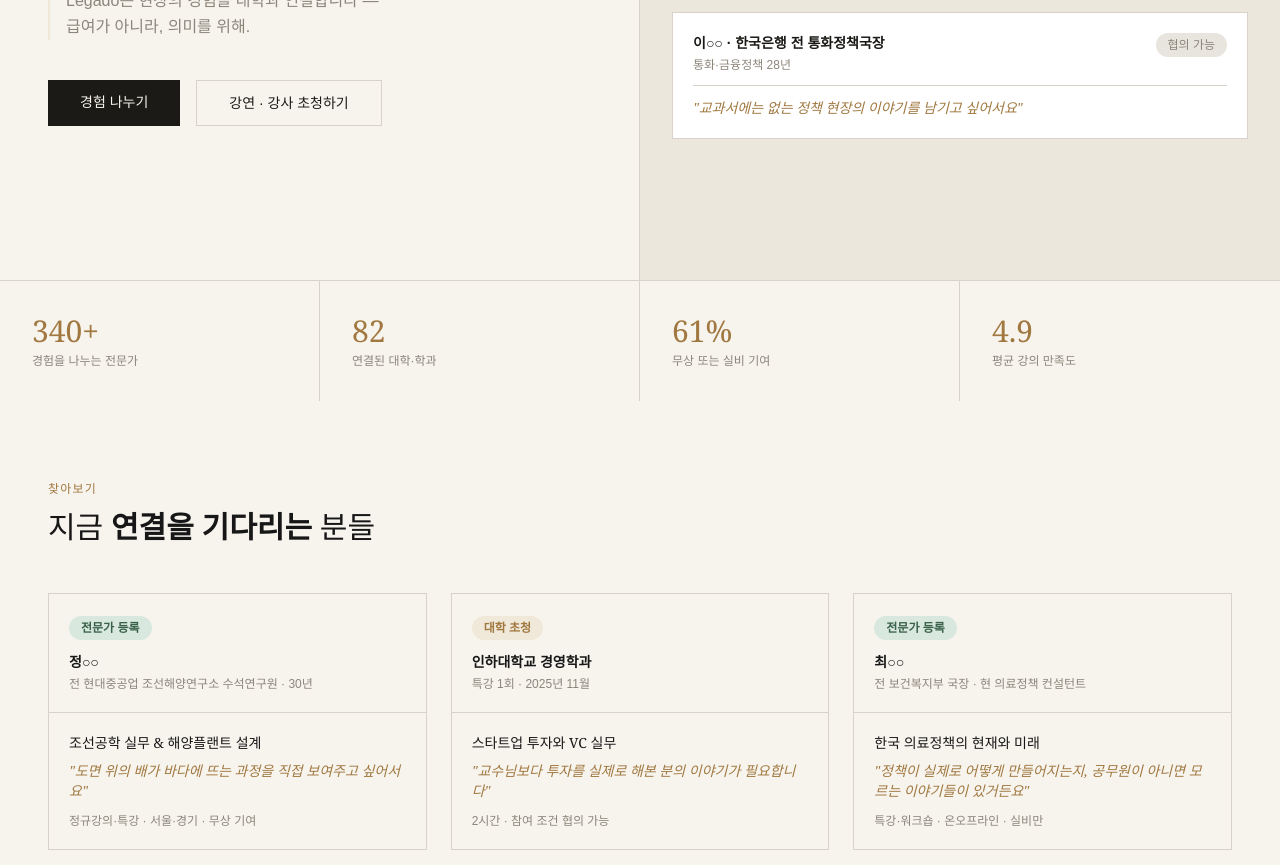
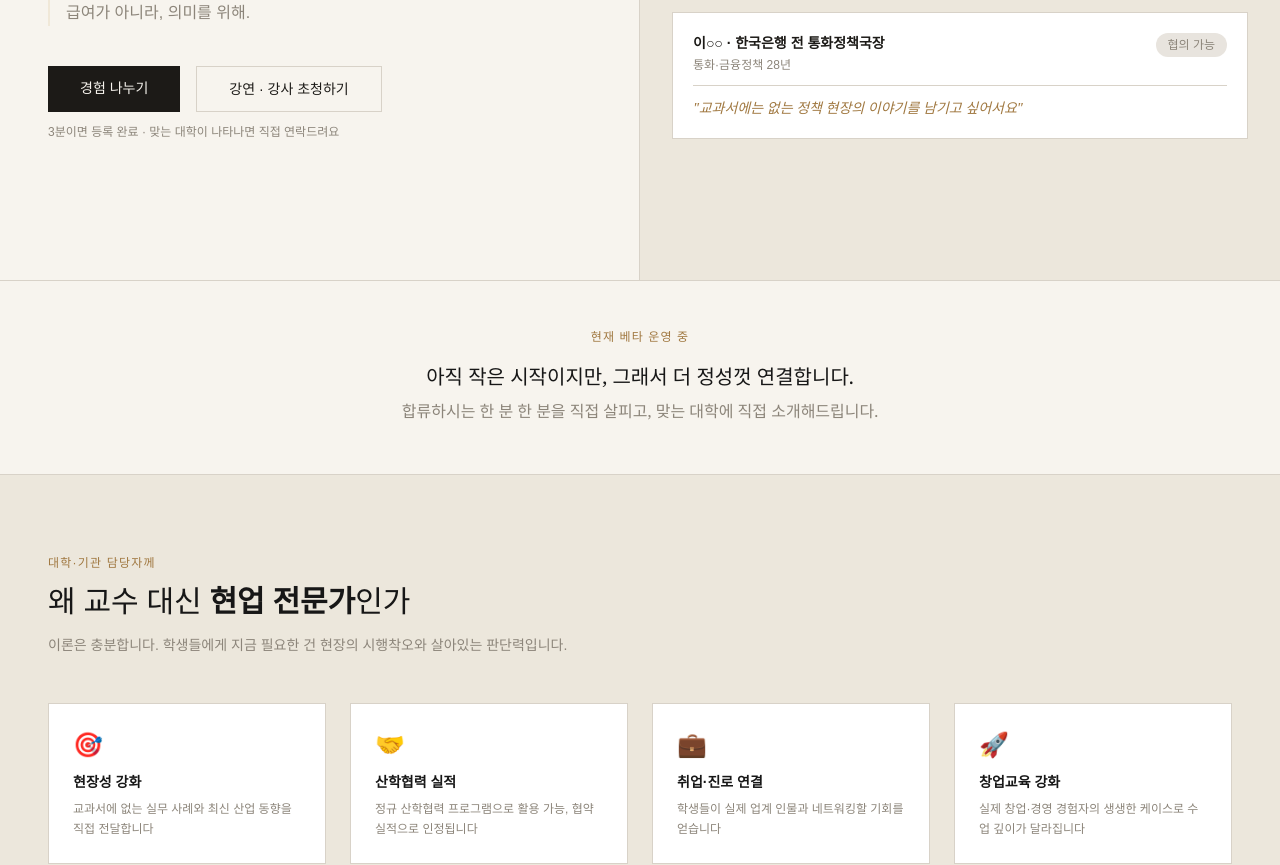
Before and after one commit to bosujeong-star/legado, a Next.js app: page / in a window 1280 px wide. Shown: the part 520-1385 px from the top of the page. Built offline with nearby package versions, Linux system fonts and the light colour scheme; no server answers.

Commit message:
신뢰도 및 대학 메시지 개선

```diff
--- a/app/page.tsx
+++ b/app/page.tsx
@@ -110,7 +110,9 @@ const [menuOpen, setMenuOpen] = useState(false)
             Legado는 현장의 경험을 대학과 연결합니다 —<br />
             급여가 아니라, 의미를 위해.
           </p>
-          <div className="flex gap-4 flex-wrap">
+
+          <div>
+            <div className="flex gap-4 flex-wrap mb-3">
               <Link href="/register" className="bg-[#1c1a17] text-[#f7f4ee] px-8 py-3 text-sm hover:bg-[#a07840] transition"
                 style={{ fontFamily: 'sans-serif' }}>
                 경험 나누기
@@ -119,6 +121,10 @@ const [menuOpen, setMenuOpen] = useState(false)
                 style={{ fontFamily: 'sans-serif' }}>
                 강연 · 강사 초청하기
               </Link>
+            </div>
+            <p className="text-xs text-[#8c857a]" style={{ fontFamily: 'sans-serif' }}>
+              3분이면 등록 완료 · 맞는 대학이 나타나면 직접 연락드려요
+            </p>
           </div>
         </div>
 
@@ -174,19 +180,41 @@ const [menuOpen, setMenuOpen] = useState(false)
         </div>
       </section>
 
-      {/* 통계 */}
-      <section className="grid grid-cols-2 md:grid-cols-4 border-t border-[#d8d2c8]">
+      {/* 운영 상태 안내 */}
+      <section className="border-t border-[#d8d2c8] px-8 py-12">
+        <div className="max-w-3xl mx-auto text-center">
+          <p className="text-xs tracking-widest uppercase text-[#a07840] font-medium mb-4">
+            현재 베타 운영 중
+          </p>
+          <p className="text-lg md:text-xl font-light leading-relaxed" style={{ fontFamily: 'Georgia, serif' }}>
+            아직 작은 시작이지만, 그래서 더 정성껏 연결합니다.<br />
+            <span className="text-[#8c857a] text-base">합류하시는 한 분 한 분을 직접 살피고, 맞는 대학에 직접 소개해드립니다.</span>
+          </p>
+        </div>
+      </section>
+
+{/* 대학을 위한 가치 */}
+      <section className="px-12 py-20 bg-[#ece7dc] border-t border-b border-[#d8d2c8]">
+        <p className="text-xs tracking-widest text-[#a07840] uppercase mb-3" style={{ fontFamily: 'sans-serif' }}>대학·기관 담당자께</p>
+        <h2 className="text-3xl font-light mb-4">왜 교수 대신 <strong className="font-bold">현업 전문가</strong>인가</h2>
+        <p className="text-sm text-[#8c857a] mb-12 max-w-2xl" style={{ fontFamily: 'sans-serif' }}>
+          이론은 충분합니다. 학생들에게 지금 필요한 건 현장의 시행착오와 살아있는 판단력입니다.
+        </p>
+
+        <div className="grid md:grid-cols-4 gap-6">
           {[
-          { num: '340+', desc: '경험을 나누는 전문가' },
-          { num: '82', desc: '연결된 대학·학과' },
-          { num: '61%', desc: '무상 또는 실비 기여' },
-          { num: '4.9', desc: '평균 강의 만족도' },
-        ].map((stat, i) => (
-          <div key={i} className="px-8 py-8 border-r border-[#d8d2c8] last:border-r-0">
-            <div className="text-3xl text-[#a07840] mb-1">{stat.num}</div>
-            <div className="text-xs text-[#8c857a]" style={{ fontFamily: 'sans-serif' }}>{stat.desc}</div>
+            { icon: '🎯', title: '현장성 강화', desc: '교과서에 없는 실무 사례와 최신 산업 동향을 직접 전달합니다' },
+            { icon: '🤝', title: '산학협력 실적', desc: '정규 산학협력 프로그램으로 활용 가능, 협약 실적으로 인정됩니다' },
+            { icon: '💼', title: '취업·진로 연결', desc: '학생들이 실제 업계 인물과 네트워킹할 기회를 얻습니다' },
+            { icon: '🚀', title: '창업교육 강화', desc: '실제 창업·경영 경험자의 생생한 케이스로 수업 깊이가 달라집니다' },
+          ].map((item, i) => (
+            <div key={i} className="bg-white border border-[#d8d2c8] p-6">
+              <div className="text-2xl mb-3">{item.icon}</div>
+              <div className="font-semibold text-sm mb-2" style={{ fontFamily: 'sans-serif' }}>{item.title}</div>
+              <div className="text-xs text-[#8c857a] leading-relaxed" style={{ fontFamily: 'sans-serif' }}>{item.desc}</div>
             </div>
           ))}
+        </div>
       </section>
 
       {/* 찾아보기 섹션 */}
```
Lines whose indentation alone changed are shown as unchanged.
